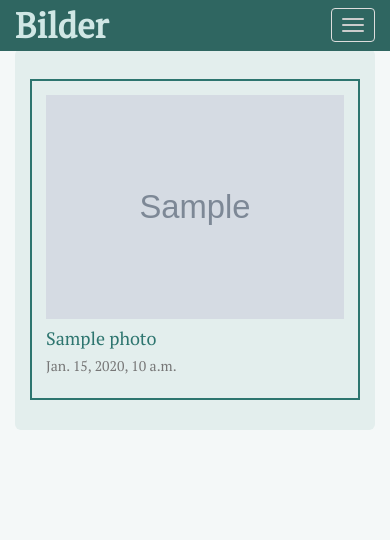
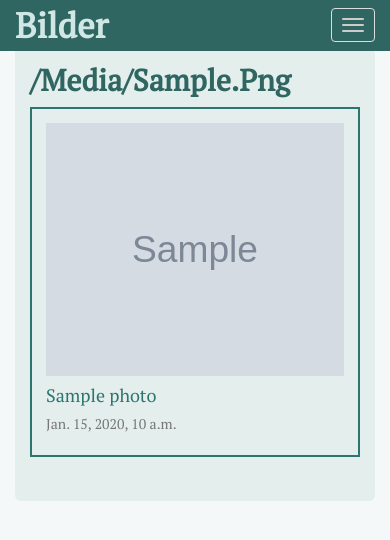
Before and after one commit to Collin9726/Bilder, a Django app: template photos/templates/all.html in a window 390 px wide. Shown: the top 540 px of the page. Run offline with Django 3.2, Linux system fonts and the light colour scheme; the template is opened without the code that fills it: most values are stand-ins (such as "Sample title", 1, 10 or a date in 2020); grey boxes marked "Sample" are stand-in pictures; some libraries are stand-ins or nearby versions.

Commit message:
style photos and update navbar to include locations and categories

```diff
--- a/photos/templates/all.html
+++ b/photos/templates/all.html
@@ -10,7 +10,12 @@
                 <div class="row display-flex">
                     {% for query_set in pics %}
                          {% for photo in query_set %}
-                             <div class="col-xs-12 col-sm-6 col-md-4">
+                            {% if forloop.first %}
+                                <div class="col-xs-12">
+                                    <h2>{{photo.image_category | title}}</h2>
+                                </div>
+                            {% endif %}
+                             <div class="col-xs-12 col-sm-6 col-md-4 cards">
                                  <div class="card">
                                      <img class="card-img-top" src="{{photo.image_url.url}}" alt="Card image cap">
                                      <div class="card-body">
--- a/photos/templates/navbar.html
+++ b/photos/templates/navbar.html
@@ -25,10 +25,11 @@
               <li class="dropdown">
                 <a href="#" class="dropdown-toggle" data-toggle="dropdown" role="button" aria-haspopup="true" aria-expanded="false">Categories <span class="caret"></span></a>
                 <ul class="dropdown-menu">
-                  <li><a href="#">Frontend</a></li>
-                  <li><a href="#">Frontend</a></li>
-                  <li><a href="#">Frontend</a></li>
-                  <li><a href="#">Frontend</a></li>
+                  {% for category in categories %}
+                  <li><a href="#">{{category.category_name | title}}</a></li>
+                  {% empty %}
+
+                  {% endfor %}
                   <li role="separator" class="divider"></li>
                   <li><a href="#">All categories</a></li>
                 </ul>
@@ -36,10 +37,11 @@
               <li class="dropdown">
                 <a href="#" class="dropdown-toggle" data-toggle="dropdown" role="button" aria-haspopup="true" aria-expanded="false">Locations <span class="caret"></span></a>
                 <ul class="dropdown-menu">
-                  <li><a href="#">Frontend</a></li>
-                  <li><a href="#">Frontend</a></li>
-                  <li><a href="#">Frontend</a></li>
-                  <li><a href="#">Frontend</a></li>
+                  {% for location in locations %}
+                  <li><a href="#">{{location.location_name | title}}</a></li>
+                  {% empty %}
+
+                  {% endfor %}
                   <li role="separator" class="divider"></li>
                   <li><a href="#">All locations</a></li>
                 </ul>
--- a/photos/templates/welcome.html
+++ b/photos/templates/welcome.html
@@ -17,7 +17,7 @@
                         <h1 class="font-thick">Bilder</h1>
                         <h2>My Gallery Application</h2>
                         <br>
-                        <button class="btn">View photos</button>
+                        <a href="/home"><button class="btn">View photos</button></a>
                     </div>
                 </div>
             </div>
--- a/static/css/photosapp.css
+++ b/static/css/photosapp.css
@@ -86,6 +86,15 @@ html, body{
     .navbar-default .navbar-nav .open .dropdown-menu > li > a:hover,
     .navbar-default .navbar-nav .open .dropdown-menu > li > a:focus {
           color: rgb(136, 177, 173);
+    }
+
+    .home-page .jumbotron{
+        margin-top: 1em;
+    }
+
+    .welcome-txt,
+    .welcome-txt .jumbotron{
+        margin-top: 0em !important;
     }
 }
 
@@ -176,14 +185,24 @@ html, body{
     color: rgb(45, 117, 111);
     border: 2px solid rgb(45, 117, 111);
     padding: 1em;
+    height: 100%;
 }
 
 .card img {
     width: 100%;
+    height: 30vh;
     object-fit: cover;
 }
 
 .home-page .jumbotron{
-    margin-top: 3.5em;
+    /* margin-top: 2em; */
     background-color: rgb(227, 238, 237);
 }
+
+.home-page h2{
+    font-weight: bolder;
+}
+
+.cards{
+    margin-bottom: 1em;
+}
```
Also changed, not shown: photos/views.py (+6 -3 lines), media/posts/code2.jpg (added), media/posts/food1.jpg (added), media/posts/travel2.jpg (added), media/posts/travel3.jpg (added).
